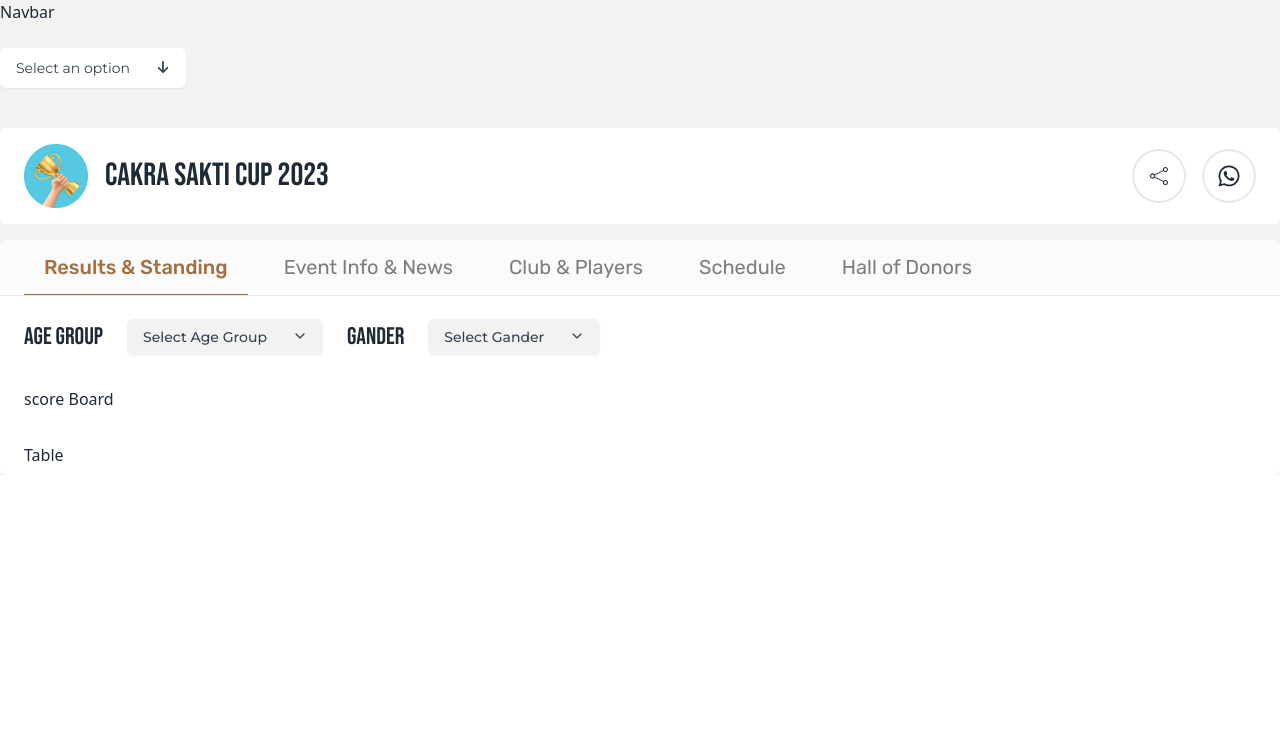
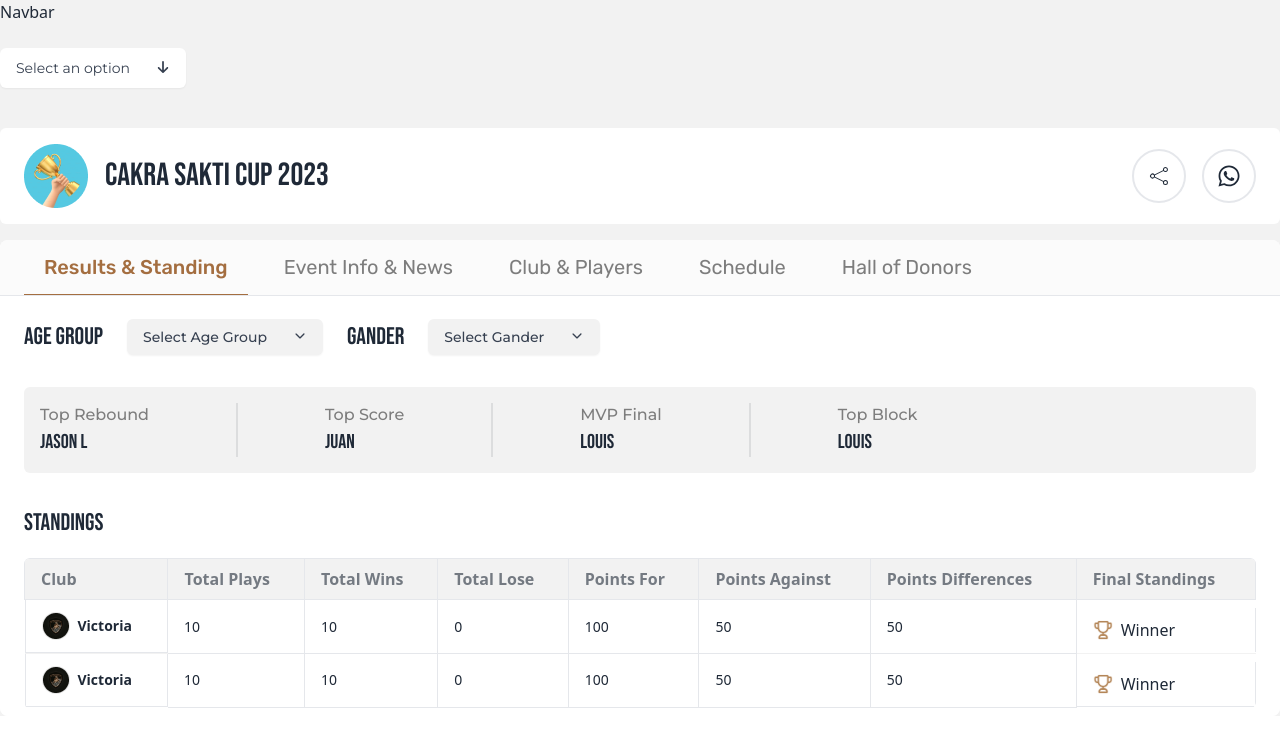
Before and after one commit to Abdullah-Al-Akash/fotogrid-frontend, a React (Vite) app: page /events in a window 1280 px wide. Shown: the top 754 px of the page. Built offline with nearby package versions, Linux system fonts and the light colour scheme.

Commit message:
added table and gender and age

```diff
--- a/src/Components/Events/AgeGroupDropDown/AgeGroupDropDown.jsx
+++ b/src/Components/Events/AgeGroupDropDown/AgeGroupDropDown.jsx
@@ -32,7 +32,7 @@ const AgeGroupDropDown = () => {
 
       {isOpen && (
         <div
-          className="origin-top-right absolute left-0 mt-2 w-24  rounded-[6px] shadow-lg bg-white ring-1 ring-black ring-opacity-5 focus:outline-none"
+          className="origin-top-right absolute left-0 mt-2 w-24  rounded-[6px] shadow-lg bg-white ring-1 ring-black ring-opacity-5 focus:outline-none z-[999999999]"
           role="menu"
           aria-orientation="vertical"
           aria-labelledby="options-menu"
--- a/src/Components/Events/GenderDropDown/GenderDropDown.jsx
+++ b/src/Components/Events/GenderDropDown/GenderDropDown.jsx
@@ -32,7 +32,7 @@ const GenderDropDown = () => {
 
       {isOpen && (
         <div
-          className="origin-top-right absolute left-0 mt-2 w-24  rounded-[6px] shadow-lg bg-white ring-1 ring-black ring-opacity-5 focus:outline-none"
+          className="origin-top-right absolute left-0 mt-2 w-24  rounded-[6px] shadow-lg bg-white ring-1 ring-black ring-opacity-5 focus:outline-none z-[99999999]"
           role="menu"
           aria-orientation="vertical"
           aria-labelledby="options-menu"
--- /dev/null
+++ b/src/Components/Events/ResultTable.jsx
@@ -0,0 +1,61 @@
+import resultTableImage from "../../../public/Images/Ellipse 1.png";
+import trophy from "../../../public/Images/trophy-01.png";
+const ResultTable = () => {
+  return (
+    <div className="overflow-x-auto border-t !rounded-[6px]">
+      <table className="table !font-medium ">
+        {/* head */}
+        <thead>
+          <tr className="bg-base-200 !text-[16px] !montserrat">
+            <th className="border-r border-s border-b">Club</th>
+            <th className="border-r border-b">Total Plays</th>
+            <th className="border-r border-b">Total Wins</th>
+            <th className="border-r border-b">Total Lose</th>
+            <th className="border-r border-b">Points For</th>
+            <th className="border-r border-b">Points Against</th>
+            <th className="border-r border-b">Points Differences</th>
+            <th className="border-r border-b">Final Standings</th>
+          </tr>
+        </thead>
+        <tbody>
+          {/* row 1 */}
+          <tr>
+            <th className="flex items-center gap-[8px] border-r border-s border-b">
+              <img src={resultTableImage} className="w-[28] h-[28]" alt="" />
+              <h1>Victoria</h1>
+            </th>
+            <td className="border-r border-b">10</td>
+            <td className="border-r border-b">10</td>
+            <td className="border-r border-b">0</td>
+            <td className="border-r border-b">100</td>
+            <td className="border-r border-b">50</td>
+            <td className="border-r border-b">50</td>
+            <td className="flex items-center gap-[8px] border-r">
+              <img src={trophy} className="w-[20px] h-[20px]" alt="" />
+              <p className="text-[16px]">Winner</p>
+            </td>
+          </tr>
+          {/* row 1 */}
+          <tr>
+            <th className="flex items-center gap-[8px]  border-r border-s border-b">
+              <img src={resultTableImage} className="w-[28] h-[28]" alt="" />
+              <h1>Victoria</h1>
+            </th>
+            <td className="border-r border-b">10</td>
+            <td className="border-r border-b">10</td>
+            <td className="border-r border-b">0</td>
+            <td className="border-r border-b">100</td>
+            <td className="border-r border-b">50</td>
+            <td className="border-r border-b">50</td>
+            <td className="flex items-center gap-[8px]  border-b border-r">
+              <img src={trophy} className="w-[20px] h-[20px]" alt="" />
+              <p className="text-[16px]">Winner</p>
+            </td>
+          </tr>
+        </tbody>
+      </table>
+    </div>
+  );
+};
+
+export default ResultTable;
--- a/src/Components/Events/Tabs/DropDownTab.jsx
+++ b/src/Components/Events/Tabs/DropDownTab.jsx
@@ -32,7 +32,7 @@ const DropDownTab = ({ tab, setTab }) => {
 
         {isOpen && (
           <div
-            className="origin-top-right absolute left-0 mt-2 w-56  rounded-[6px] shadow-lg bg-white ring-1 ring-black ring-opacity-5 focus:outline-none z-[999]"
+            className="origin-top-right absolute left-0 mt-2 w-56  rounded-[6px] shadow-lg bg-white ring-1 ring-black ring-opacity-5 focus:outline-none z-[9999999999]"
             role="menu"
             aria-orientation="vertical"
             aria-labelledby="options-menu"
--- a/src/Components/Events/Tabs/ResultsAndStanding.jsx
+++ b/src/Components/Events/Tabs/ResultsAndStanding.jsx
@@ -1,11 +1,12 @@
 import AgeGroupDropDown from "../AgeGroupDropDown/AgeGroupDropDown";
 import GenderDropDown from "../GenderDropDown/GenderDropDown";
+import ResultTable from "../ResultTable";
 
 const ResultsAndStanding = () => {
   return (
     <div className="flex flex-col gap-[16px]">
-      <div className="py-[8px]">
-        <div className="flex items-center gap-[24px]">
+      <div className="my-[8px]">
+        <div className="flex flex-col md:flex-row items-start justify-between md:justify-start md:items-center gap-[24px]">
           <div className="flex items-center gap-[24px]">
             <h3 className="uppercase bebas-Neue text-[24px]">age group </h3>
             <AgeGroupDropDown />
@@ -16,8 +17,48 @@ const ResultsAndStanding = () => {
           </div>
         </div>
       </div>
-      <div className="py-[8px] ">score Board</div>
-      <div className="py-[8px] ">Table</div>
+      <div className="my-[8px] bg-[#F2F2F2] rounded-[6px]">
+        <div className="py-[16px] px-[16px]">
+          <div className="flex flex-col md:flex-row items-center md:gap-[64px] text-center md:text-start">
+            <div>
+              <p className="montserrat text-[#7D7D7D] font-medium text-[16px]">
+                Top Rebound
+              </p>
+              <h2 className="bebas-Neue text-[20px]">Jason L</h2>
+            </div>
+            <div className="divider divider-horizontal hidden md:flex"></div>
+            <div className="divider flex md:hidden"></div>
+            <div>
+              <p className="montserrat text-[#7D7D7D] font-medium text-[16px]">
+                Top Score
+              </p>
+              <h2 className="bebas-Neue text-[20px]">Juan</h2>
+            </div>
+            <div className="divider divider-horizontal hidden md:flex"></div>
+            <div className="divider flex md:hidden"></div>
+            <div>
+              <p className="montserrat text-[#7D7D7D] font-medium text-[16px]">
+                MVP Final
+              </p>
+              <h2 className="bebas-Neue text-[20px]">Louis</h2>
+            </div>
+            <div className="divider divider-horizontal hidden md:flex"></div>
+            <div className="divider flex md:hidden"></div>
+            <div>
+              <p className="montserrat text-[#7D7D7D] font-medium text-[16px]">
+                Top Block
+              </p>
+              <h2 className="bebas-Neue text-[20px]">Louis</h2>
+            </div>
+          </div>
+        </div>
+      </div>
+      <div className="my-[8px] ">
+        <h2 className="bebas-Neue uppercase text-[24px] mb-[8px] pb-[9px]">
+          Standings
+        </h2>
+        <ResultTable />
+      </div>
     </div>
   );
 };
```
Also changed, not shown: public/Images/Ellipse 1.png (added), public/Images/trophy-01.png (added).
